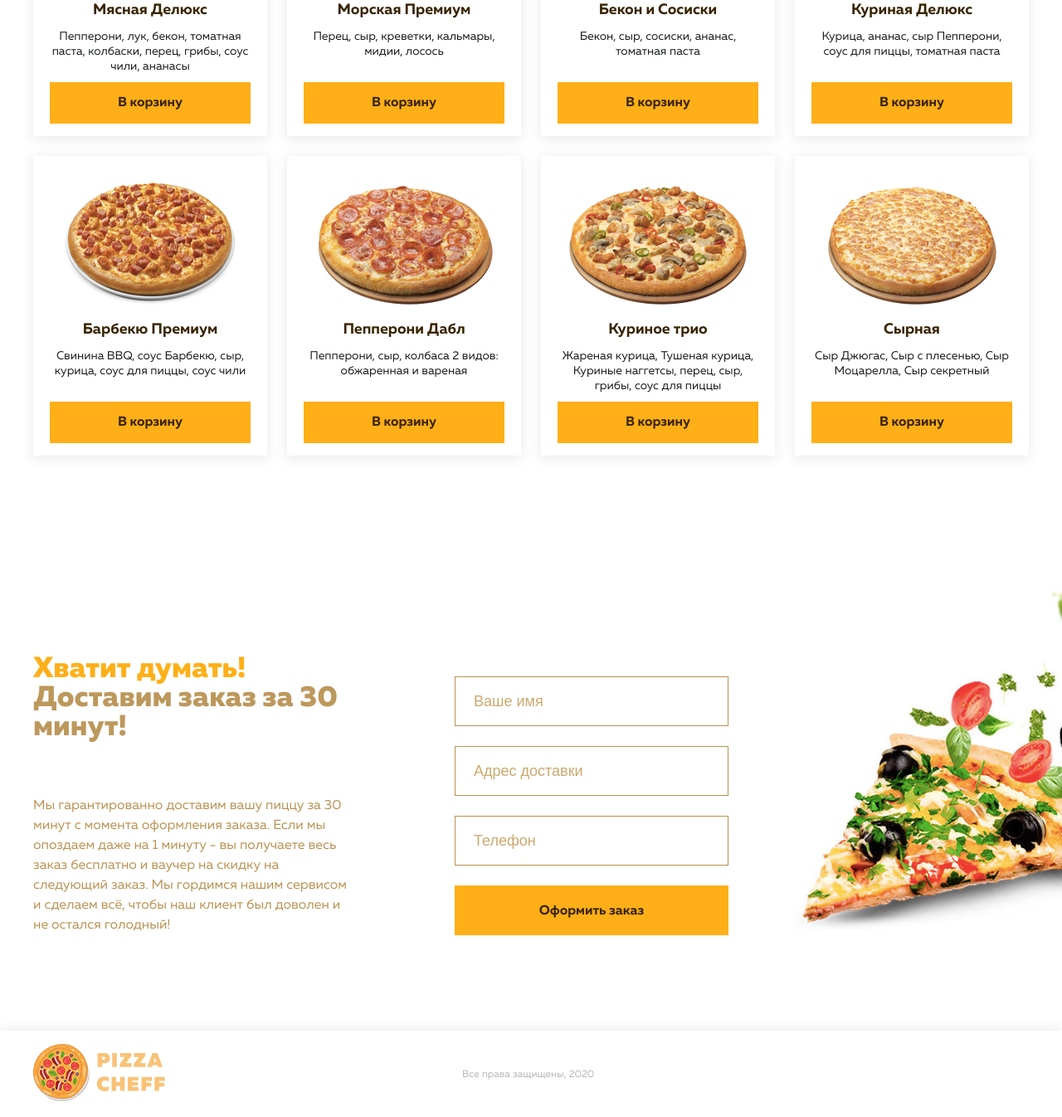
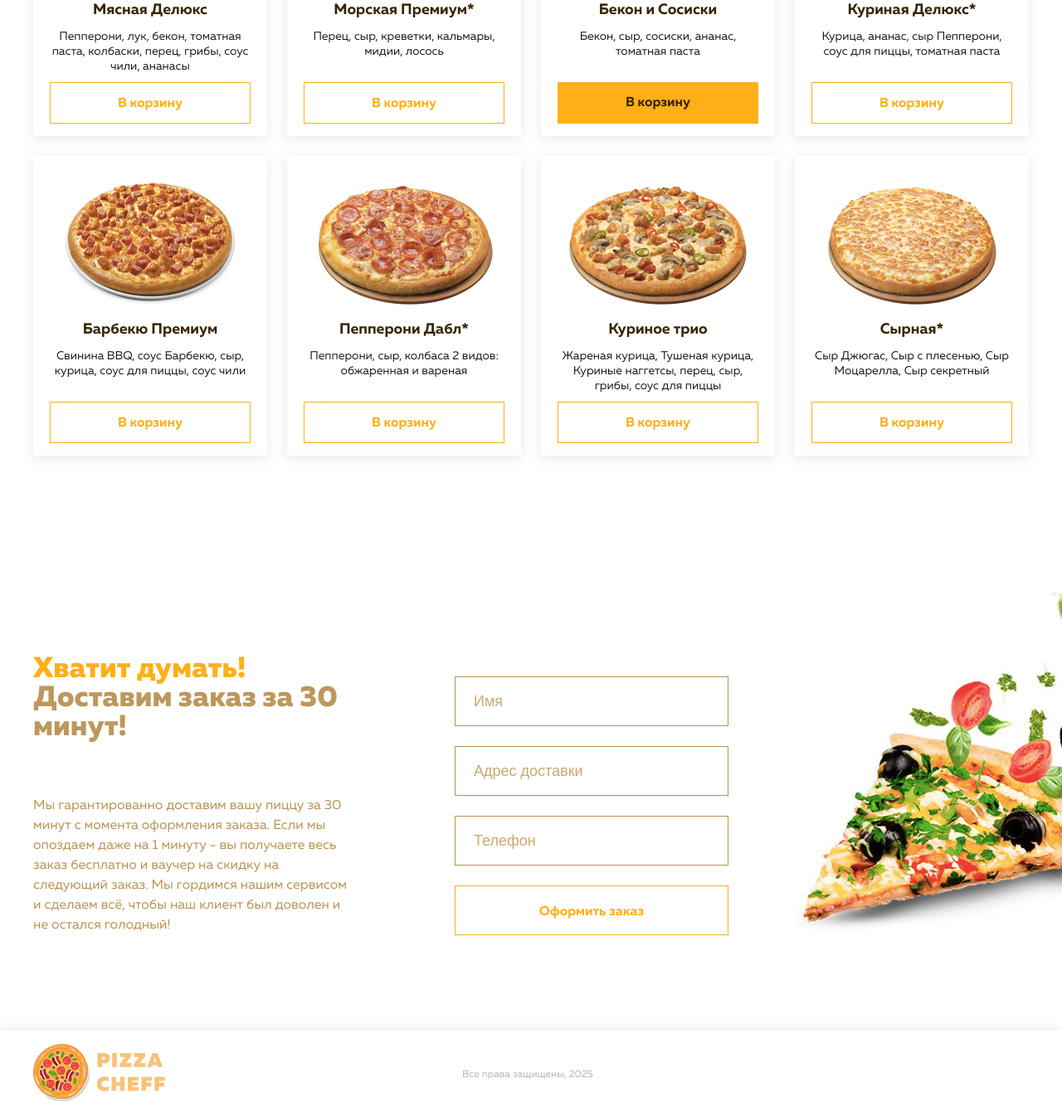
Before and after one commit to AlexandrMatviyenko/pizza-cheff, a plain HTML site: page index.html in a window 1280 px wide. Shown: the part 1171-2517 px from the top of the page at 83% size. Drawn offline with Linux system fonts and the light colour scheme.

Commit message:
Add files via upload

```diff
--- a/index.html
+++ b/index.html
@@ -45,10 +45,10 @@
             </div>
             <ul class="menu__list">
                 <li class="menu__item">
-                    <a href="#choose" class="menu__link">Пиццы</a>
+                    <a href="#products__title" class="menu__link">Пиццы</a>
                 </li>
                 <li class="menu__item">
-                    <a href="#choose" class="menu__link">Напитки</a>
+                    <a href="#products__title" class="menu__link">Напитки</a>
                 </li>
                 <li class="menu__item">
                     <a href="#delivery" class="menu__link">Доставка и оплата</a>
@@ -132,7 +132,7 @@
 
     <section class="products">
         <div class="container">
-            <h2 class="products__title" id="choose">Выберите свою любимую пиццу</h2>
+            <h2 class="products__title" id="products__title">Выберите свою любимую пиццу</h2>
             <div class="products__items">
                 <div class="product">
                     <div class="product__image">
@@ -167,7 +167,7 @@
                         Бекон, сыр, сосиски, ананас, томатная паста
                     </div>
                     <div class="product__action">
-                        <button class="btn product__btn">В корзину</button>
+                        <button class="btn product__btn" id="no-touch">В корзину</button>
                     </div>
                 </div>
                 <div class="product">
@@ -188,7 +188,7 @@
                     </div>
                     <div class="product__title">Барбекю Премиум</div>
                     <div class="product__text">
-                            Свинина BBQ, соус Барбекю, сыр, курица, соус для пиццы, соус чили
+                        Свинина BBQ, соус Барбекю, сыр, курица, соус для пиццы, соус чили
                     </div>
                     <div class="product__action">
                         <button class="btn product__btn">В корзину</button>
@@ -247,8 +247,8 @@
                 </div>
             </div>
             <div class="order__form" id="contact-form">
-                <input class="base-input order__base-input" type="text" placeholder="Ваше имя">
-                <input class="base-input order__base-input" type="text" placeholder="Адрес доставки">
+                <input class="base-input order__base-input" id="name-input" type="text" placeholder="Ваше имя">
+                <input class="base-input order__base-input" name="address" type="text" placeholder="Адрес доставки">
                 <input class="base-input order__base-input" type="tel" placeholder="Телефон">
                 <button class="btn order__btn">Оформить заказ</button>
             </div>
@@ -266,23 +266,10 @@
                 <img src="icons/icon-pizza-cheff-logo.png" alt="Logo">
             </a>
         </div>
-        <div class="footer_rights">Все права защищены, 2020</div>
+        <div class="footer_rights">Все права защищены, <span>2020</span></div>
     </div>
 </footer>
 
-<script>
-    document.getElementById('burger').onclick = function () {
-        document.getElementById('menu').classList.add('open');
-    }
-
-    document.querySelectorAll('#menu *').forEach((item) => {
-        item.onclick = () => {
-            document.getElementById('menu').classList.remove('open');
-        }
-    })
-</script>
-
-
-
+<script src="scripts/script.js"></script>
 </body>
 </html>
--- /dev/null
+++ b/scripts/script.js
@@ -0,0 +1,44 @@
+document.getElementsByTagName('h1')[0].innerHTML = 'Самая крутая пицца ждет <span class="double-title__span">только в нашем ресторане</span>';
+
+document.getElementById('products__title').style.color = 'black';
+
+let buttonElements = document.querySelectorAll('.btn');
+buttonElements.forEach((item) => {
+    if (item.id === 'no-touch') {
+        return;
+    }
+    item.style.backgroundColor = 'transparent';
+    item.style.border = '1px solid rgb(255, 175, 24)';
+    item.style.color = 'rgb(255, 175, 24)';
+})
+
+// let buttonElements = document.getElementsByClassName('btn');
+// for (let i = 0; i < buttonElements.length; i++) {
+//     if (buttonElements[i].id === 'no-touch') {
+//         continue;
+//     }
+//     buttonElements[i].style.backgroundColor = 'transparent';
+//     buttonElements[i].style.border = '1px solid rgb(255, 175, 24)';
+//     buttonElements[i].style.color = 'rgb(255, 175, 24)';
+// }
+
+document.getElementById('name-input').setAttribute('placeholder', 'Имя');
+
+document.querySelector('.footer_rights span').innerText = (new Date()).getFullYear();
+
+let products = document.getElementsByClassName('product');
+for (let i = 0; i < products.length; i++) {
+    if (i % 2 === 1) {
+        products[i].children[1].innerText += '*';
+    }
+}
+
+document.getElementById('burger').onclick = function () {
+    document.getElementById('menu').classList.add('open');
+}
+
+document.querySelectorAll('#menu *').forEach((item) => {
+    item.onclick = () => {
+        document.getElementById('menu').classList.remove('open');
+    }
+})
```
